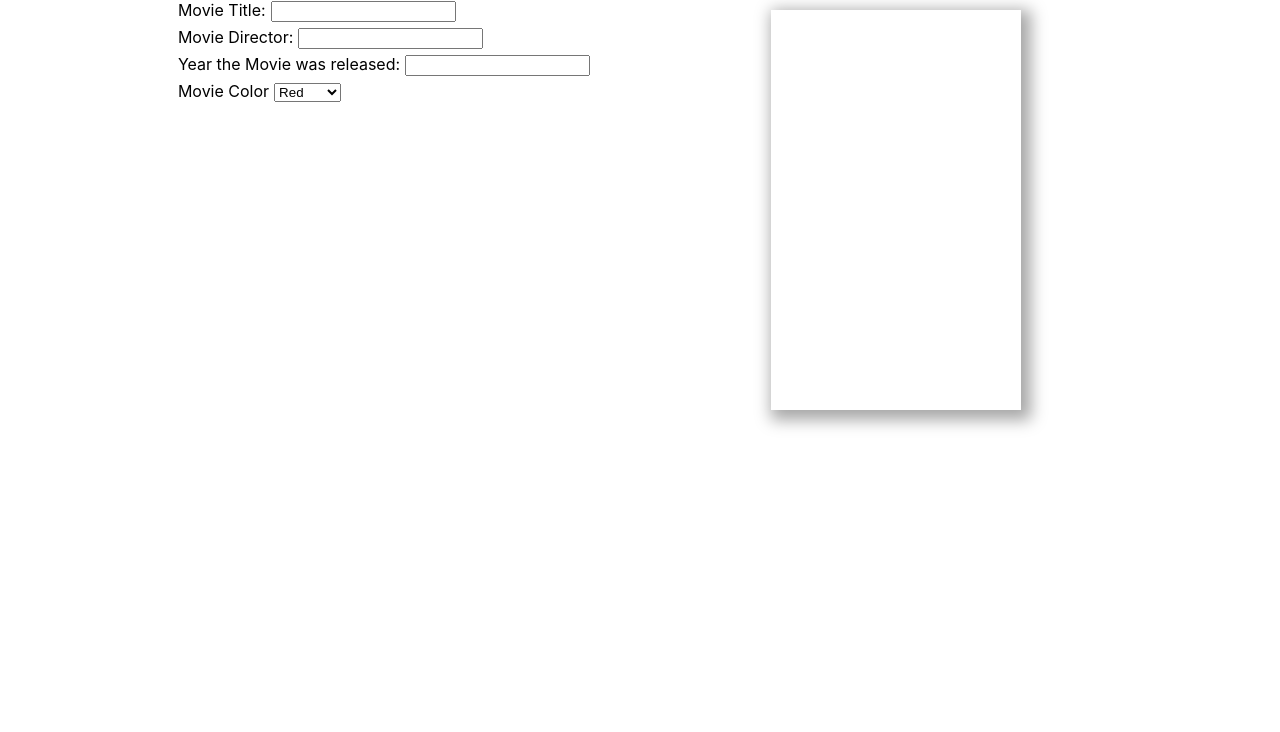
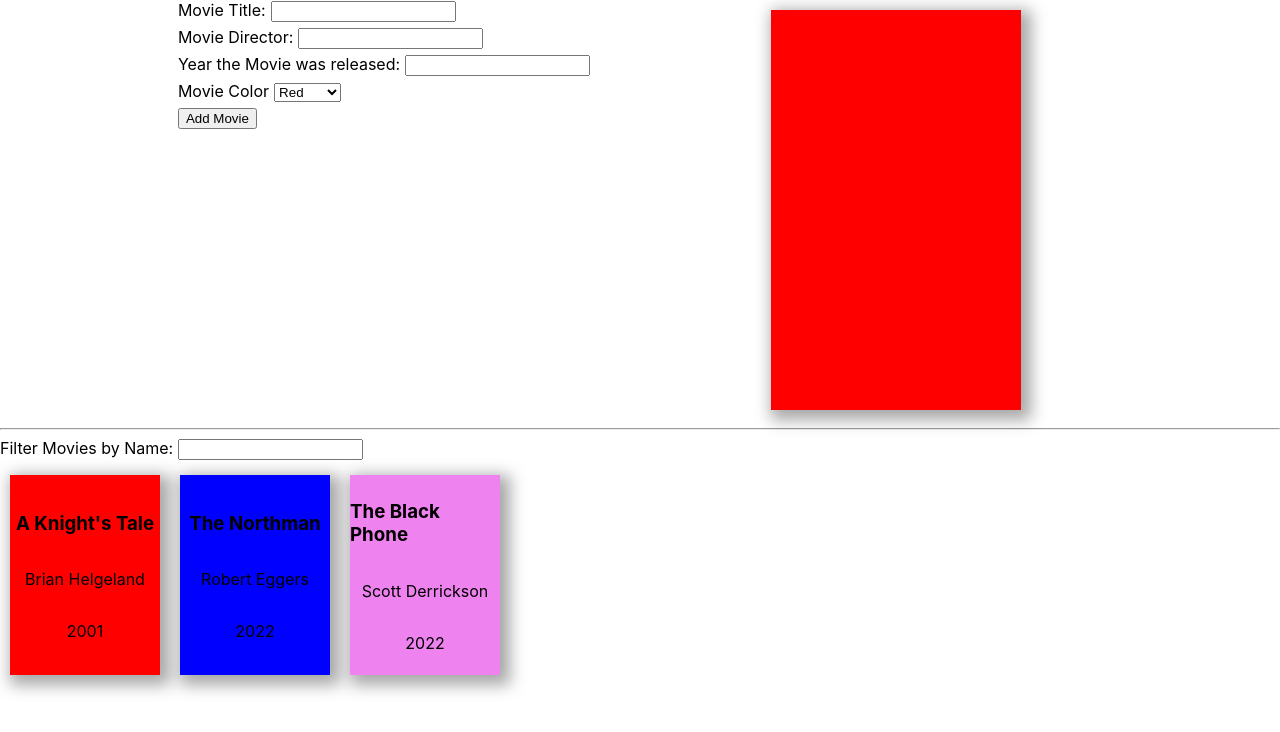
Before and after one commit to briensthomas/from-scratch-movie-list-maker, a React (Create React App) app: page / in a window 1280 px wide. Shown: the top 732 px of the page. Built offline with nearby package versions, Linux system fonts and the light colour scheme.

Commit message:
filter movies by name matches the text content of the input, to the list of movies, and only displays movies that have a match

```diff
--- a/src/App.js
+++ b/src/App.js
@@ -1,19 +1,74 @@
-import react from 'react';
 import './App.css';
 import MovieForm from './MovieForm';
-import { useState } from 'react';
+import MovieList from './MovieList';
+import { useEffect, useState } from 'react';
 
 
 function App() {
-  const [movies, setMovies] = useState([]);
+  const [movies, setMovies] = useState([
+    {
+      title: 'A Knight\'s Tale',
+      director: 'Brian Helgeland',
+      year: '2001',
+      color: 'red'
+    },
+    {
+      title: 'The Northman',
+      director: 'Robert Eggers',
+      year: '2022',
+      color: 'blue'
+    },
+    {
+      title: 'The Black Phone',
+      director: 'Scott Derrickson',
+      year: '2022',
+      color: 'violet'
+    }
+  ]);
   const [movieTitle, setMovieTitle] = useState('');
   const [movieDirector, setMovieDirector] = useState('');
   const [movieYearReleased, setMovieYearReleased] = useState('');
-  const [movieColor, setMovieColor] = useState('');
+  const [movieColor, setMovieColor] = useState('red');
+
+  const [filterByName, setFilterByName] = useState('');
+  const [filteredMovies, setFilteredMovies] = useState(movies);
 
   function handleSubmit(e) {
     e.preventDefault();
+    const movie = {
+      title: movieTitle,
+      director: movieDirector,
+      year: movieYearReleased,
+      color: movieColor
+    };
+    setMovies([...movies, movie]);
+    // resets the form inputs
+    setMovieTitle('');
+    setMovieDirector('');
+    setMovieYearReleased('');
+    setMovieColor('');
   }
+
+  function handleDeleteMovie(title) {
+    const index = movies.findIndex(movie => movie.title === title);
+    movies.splice(index, 1);
+    setMovies([...movies]);
+
+  }
+
+  function handleFilterByName(filterByName) {
+    setFilterByName(filterByName);
+
+    const filteredList = movies.filter(movie => movie.title.toLowerCase()
+      .includes(filterByName.toLowerCase()));
+
+    setFilteredMovies(filteredList);
+  }
+
+  useEffect(() => {
+    setFilteredMovies(movies);
+    setFilterByName('');
+  }, [movies]);
 
   return (
     <div className="App">
@@ -26,7 +81,14 @@ function App() {
         setMovieYearReleased={setMovieYearReleased}
         movieColor={movieColor}
         setMovieColor={setMovieColor}/>
-
+      <hr />
+      <label> Filter Movies by Name:
+        <input value={filterByName} onChange={(e) =>
+          handleFilterByName(e.target.value)} />
+      </label>
+      <MovieList
+        filteredMovies={filteredMovies}
+        handleDeleteMovie={handleDeleteMovie} />
     </div>
   );
 }
--- /dev/null
+++ b/src/Movie.js
@@ -0,0 +1,13 @@
+import React from 'react'
+
+export default function Movie({ movie, handleDeleteMovie }) {
+  return (
+    <div className='movie-card'
+    style={{ backgroundColor: movie.color }}
+    onClick={() => handleDeleteMovie(movie.title) && handleDeleteMovie(movie.title)} >
+        <h3>{movie.title}</h3>
+        <p>{movie.director}</p>
+        <p>{movie.year}</p>
+    </div>
+  )
+}
--- a/src/MovieForm.js
+++ b/src/MovieForm.js
@@ -44,6 +44,7 @@ export default function MovieForm({
               <option value='violet'>Violet</option>
             </select>
           </label>
+          <button>Add Movie</button>
         </form>
       </div>
       <div className='movie-preview'>
--- /dev/null
+++ b/src/MovieList.js
@@ -0,0 +1,15 @@
+import React from 'react';
+import Movie from './Movie.js';
+
+export default function MovieList({ filteredMovies, handleDeleteMovie }) {
+  return (
+    <div className='bottom'>
+      {
+        filteredMovies.map((movie, i) =>
+          <Movie key={movie.title + i}
+            movie={movie}
+            handleDeleteMovie={handleDeleteMovie} />)
+      }
+    </div>
+  );
+}
```
